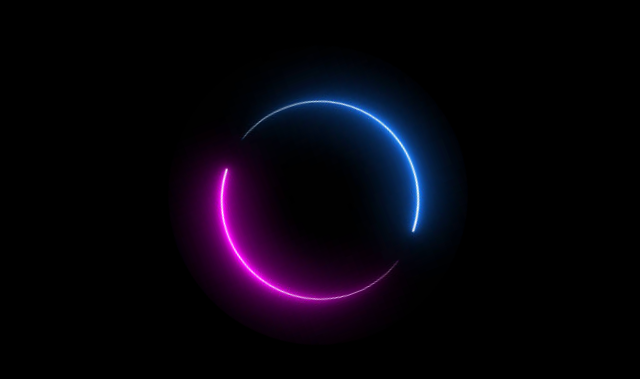
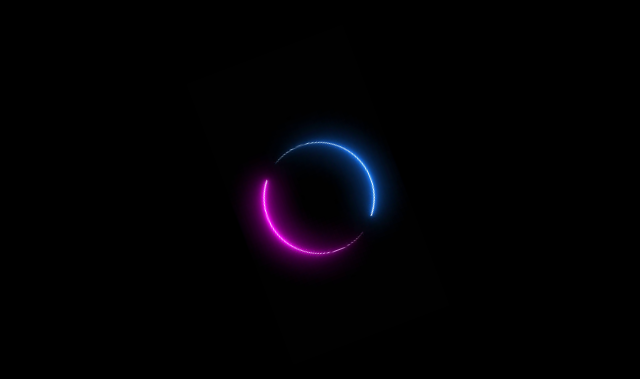
Before and after one commit to glgio7/Magick-hub, a Next.js app: page /categories in a window 1280 px wide. Shown: the part 205-584 px from the top of the page, without its empty margins (322-962 px from the left). Built offline with nearby package versions, Linux system fonts and the light colour scheme.

Commit message:
fix: turn loading into a component & style updated

```diff
--- a/src/components/Loading/styles.js
+++ b/src/components/Loading/styles.js
@@ -19,9 +19,7 @@ const StyledLoading = styled.div`
 		width: 300px;
 		height: 300px;
 
-		object-fit: cover;
-
-		border-radius: 50%;
+		object-fit: contain;
 
 		animation: looping linear 2.5s infinite;
 	}
--- a/src/pages/categories/index.js
+++ b/src/pages/categories/index.js
@@ -9,7 +9,6 @@ function Categories() {
 	const router = useRouter();
 	const { address } = router.query;
 
-	const [listApi, setListApi] = useState();
 	const [list, setList] = useState();
 	const [card, setCard] = useState();
 
@@ -30,7 +29,11 @@ function Categories() {
 			: (carousel.current.scrollLeft += carousel.current.scrollWidth / 3);
 	};
 	if (!list) {
-		return <Loading />;
+		return (
+			<StyledCategory>
+				<Loading />
+			</StyledCategory>
+		);
 	}
 
 	return (
```
